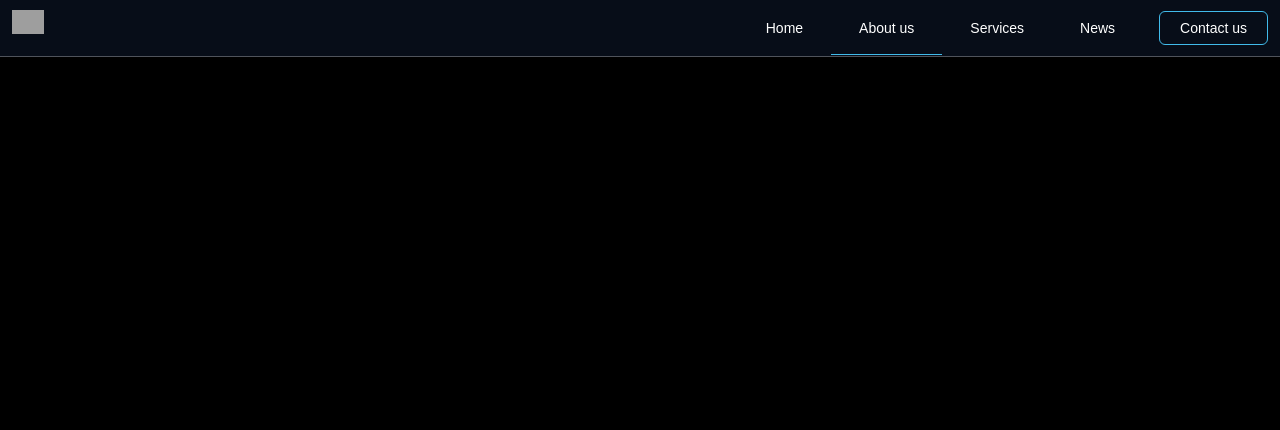
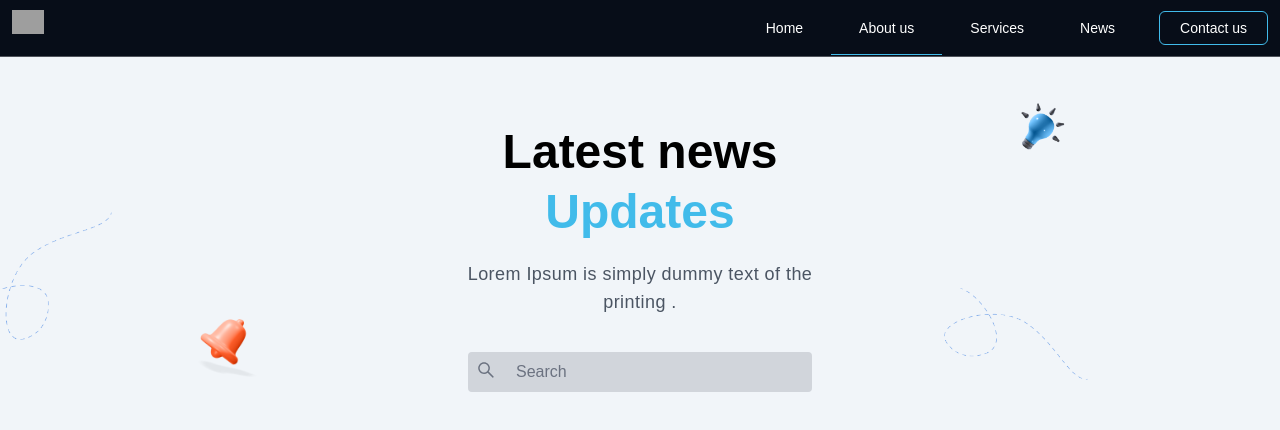
Before and after one commit to AliBoka/my-multipage, a React (Create React App) app: page /about-us in a window 1280 px wide. Shown: the top 430 px of the page. Built offline with nearby package versions, Linux system fonts and the light colour scheme; grey boxes are pictures that could not be loaded.

Commit message:
feat (AboutUs) : add the first AboutUs section

```diff
--- /dev/null
+++ b/src/components/AboutUs/AboutFirstSection.jsx
@@ -0,0 +1,36 @@
+import React from "react";
+import { AiOutlineSearch } from "react-icons/ai";
+import bell from '../../assets/bell.png'
+import lightBulb from '../../assets/lightbulb 1.png'
+import vector1 from '../../assets/Vector 5.png'
+import vector2 from '../../assets/Vector 4.png'
+
+const AboutFirstSection = () => {
+  return (
+    <div className="w-full pt-32 flex justify-center items-center relative">
+      <div className="flex flex-col w-full sm:w-96">
+        <div className="flex flex-col justify-center items-center text-3xl lg:text-4xl xl:text-5xl font-semibold">
+          <h1>Latest news</h1>
+          <h1 className="text-secondary mt-3">Updates</h1>
+        </div>
+        <p className="text-gray-600 xl:text-lg px-4 tracking-wide my-6 text-center">Lorem Ipsum is simply dummy text of the printing .</p>
+        <div className="relative my-3 w-full px-5">
+        <AiOutlineSearch className="text-gray-500 absolute left-7 text-xl top-2"/>
+        <input type="text" className="w-full rounded bg-gray-300 pl-12 pr-3 py-2 placeholder:text-gray-500 " placeholder="Search"/>
+
+        </div>
+      </div>
+    <img src={bell} alt="bell" className="absolute w-20 xl:left-48 lg:left-36 sm:left-20 left-3 bottom-[12.5rem]  md:bottom-5" />
+
+    <img src={lightBulb} alt="lightBulb" className="absolute w-24 sm:right-20 lg:right-36 xl:right-48  right-2 top-20" />
+
+    <img src={vector2} alt="lightBulb" className="absolute w-28 left-0 bottom-16  md:block hidden"
+     />
+
+    <img src={vector1} alt="lightBulb" className="absolute w-36 right-20 bottom-6 md:block hidden md:right-10 lg:right-32 xl:right-48" />
+
+    </div>
+  );
+};
+
+export default AboutFirstSection;
--- a/src/components/AboutUs/AboutUs.jsx
+++ b/src/components/AboutUs/AboutUs.jsx
@@ -1,8 +1,11 @@
 import React from 'react'
+import AboutFirstSection from './AboutFirstSection'
 
 const AboutUs = () => {
   return (
-    <div className='h-screen bg-black'>AboutUs</div>
+    <div className='h-screen '>
+        <AboutFirstSection/>
+    </div>
   )
 }
 
```
Also changed, not shown: src/assets/Vector 4.png (added), src/assets/Vector 5.png (added).
